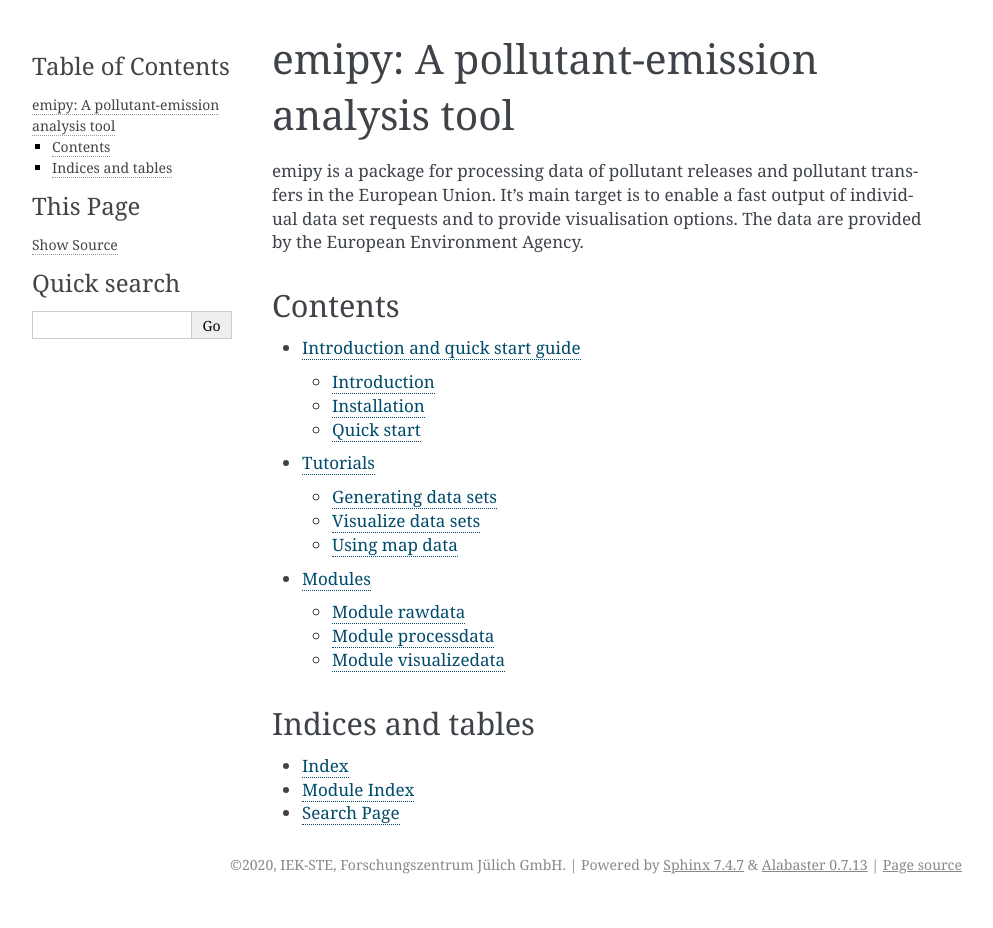
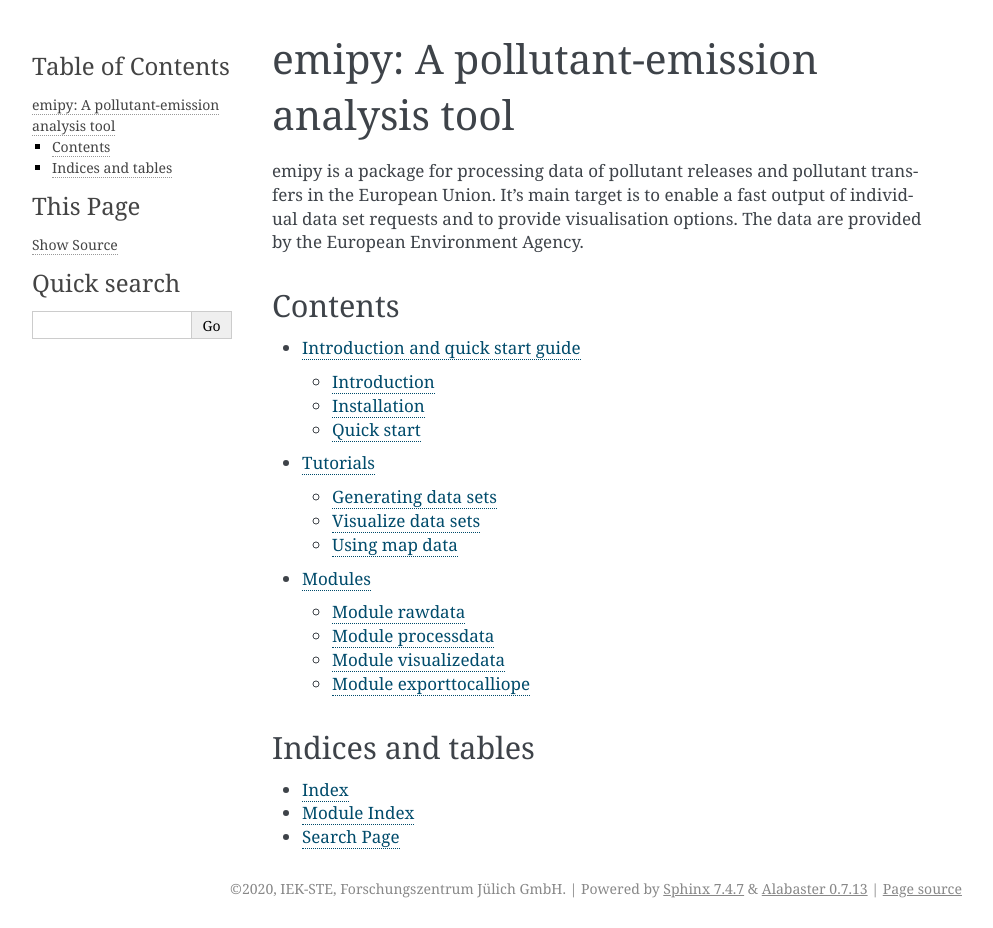
Before and after one commit to ElsevierSoftwareX/SOFTX-D-21-00134, a Sphinx documentation site: the page built from docs/source/index.rst, in a window 1280 px wide. Shown: the whole page, without its empty margins (148-1141 px from the left). Built offline with Sphinx 7.4.7, drawn with Linux system fonts in a browser that asks for light colours; before the commit the page ends 904 px from its top, so only the background shows below that.

Commit message:
So that the module is displayed in the documentation

```diff
--- a/docs/source/modules.rst
+++ b/docs/source/modules.rst
@@ -26,3 +26,10 @@
 ====================
 .. automodule:: emipy.visualizedata
    :members:
+
+
+=======================
+Module exporttocalliope
+=======================
+.. automodule:: emipy.exporttocalliope
+   :members:
```
